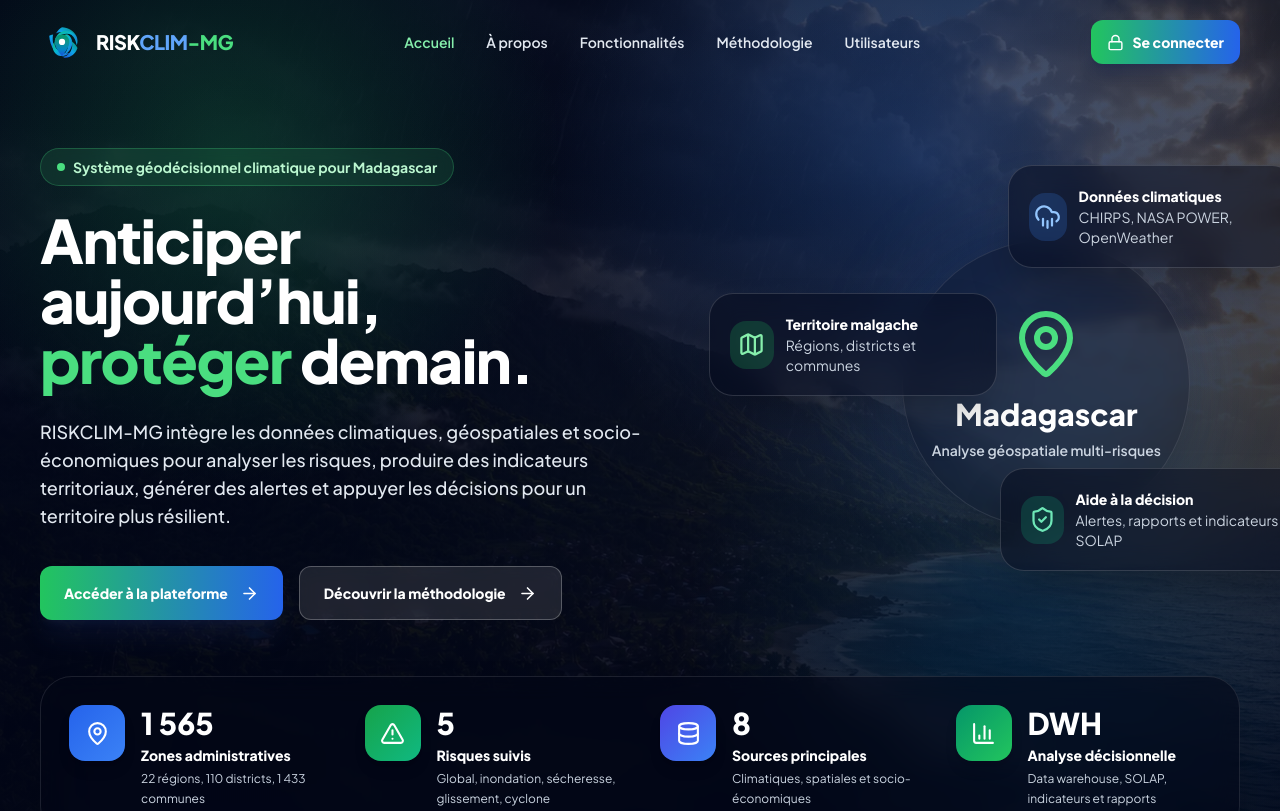
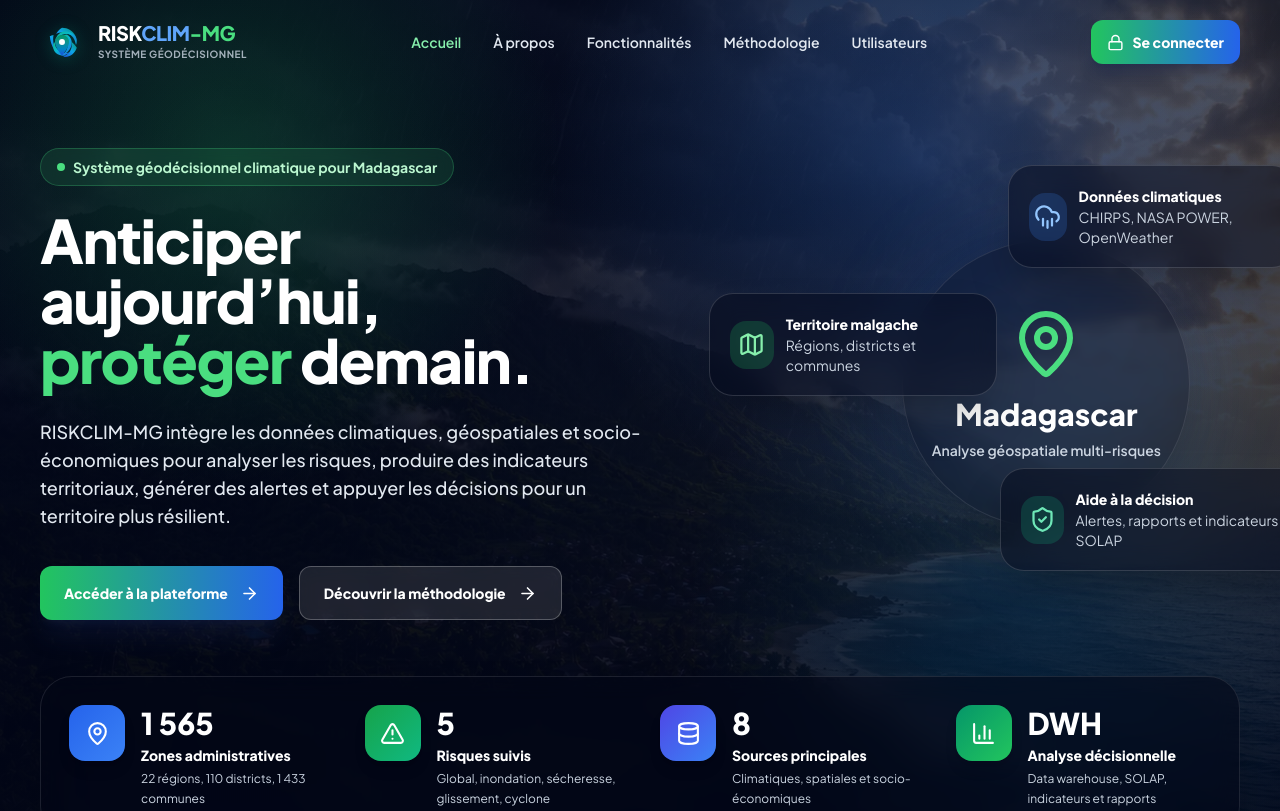
Before and after one commit to anjaranirina-omega/madagascar-geo-decision-system, a React (Vite) app in the folder frontend/: page / in a window 1280 px wide. Shown: the top 811 px of the page. Built offline with nearby package versions, Linux system fonts and the light colour scheme; no server answers.

Commit message:
refactor(ui): harmonize logo badges, typography, and eliminate box borders across home, login, and sidebar
Co-authored-by: arena-agent <297053741+arena-agent@users.noreply.github.com>

```diff
--- a/frontend/src/modules/auth/pages/LoginPage.tsx
+++ b/frontend/src/modules/auth/pages/LoginPage.tsx
@@ -85,31 +85,31 @@ function getAuthErrorMessage(error: unknown) {
 }
 
 function LogoMark({ compact = false }: { compact?: boolean }) {
+  if (compact) {
+    return (
+      <div className="flex h-16 w-16 items-center justify-center rounded-2xl bg-gradient-to-tr from-emerald-500/10 via-cyan-500/10 to-blue-500/10 border border-emerald-500/20 shadow-sm">
+        <LogoIcon size={40} />
+      </div>
+    );
+  }
+
   return (
     <div className="flex items-center gap-4">
-      <div
-        className={
-          compact
-            ? 'flex h-16 w-16 items-center justify-center rounded-2xl bg-slate-900/80 p-2 shadow-xl shadow-blue-900/20 ring-1 ring-white/10'
-            : 'relative flex h-24 w-24 items-center justify-center'
-        }
-      >
-        <LogoIcon size={compact ? 52 : 92} />
+      <div className="relative flex h-16 w-16 shrink-0 items-center justify-center rounded-2xl bg-slate-900/40 p-1.5 shadow-2xl ring-1 ring-white/15 backdrop-blur-md">
+        <LogoIcon size={48} />
       </div>
 
-      {!compact && (
       <div>
-          <div className="text-5xl font-black tracking-tight">
+        <div className="text-3xl font-black tracking-tight sm:text-4xl leading-tight">
           <span className="text-white">RISK</span>
           <span className="text-blue-400">CLIM</span>
           <span className="text-green-400">-MG</span>
         </div>
-          <div className="mt-4 max-w-md text-lg font-extrabold uppercase leading-7 tracking-wide text-white">
+        <div className="mt-1 text-xs font-bold uppercase tracking-wider text-emerald-300/90">
           Système d’aide à la décision climatique géospatialisé
         </div>
-          <div className="mt-7 h-1.5 w-24 rounded-full bg-gradient-to-r from-blue-400 to-green-400" />
+        <div className="mt-2.5 h-1 w-16 rounded-full bg-gradient-to-r from-green-400 via-cyan-400 to-blue-500" />
       </div>
-      )}
     </div>
   );
 }
--- a/frontend/src/modules/public/pages/HomePage.tsx
+++ b/frontend/src/modules/public/pages/HomePage.tsx
@@ -22,15 +22,20 @@ import LogoIcon from '../../../shared/components/LogoIcon';
 
 function LogoMark() {
   return (
-    <Link to="/" className="flex items-center gap-3" aria-label="Accueil RISKCLIM-MG">
-      <div className="relative flex h-11 w-11 items-center justify-center">
-        <LogoIcon size={42} />
+    <Link to="/" className="group flex items-center gap-3.5" aria-label="Accueil RISKCLIM-MG">
+      <div className="relative flex h-11 w-11 shrink-0 items-center justify-center">
+        <LogoIcon size={40} className="transition group-hover:scale-105 drop-shadow-[0_2px_8px_rgba(0,196,159,0.25)]" />
       </div>
 
-      <div className="text-xl font-black tracking-tight">
-        <span className="text-white">RISK</span>
-        <span className="text-blue-400">CLIM</span>
-        <span className="text-green-400">-MG</span>
+      <div className="flex flex-col">
+        <div className="text-xl font-black tracking-tight leading-none">
+          <span className="text-white">RISK</span>
+          <span className="text-blue-400">CLIM</span>
+          <span className="text-green-400">-MG</span>
+        </div>
+        <span className="text-[10px] font-bold uppercase tracking-wider text-slate-300/80 mt-1">
+          Système Géodécisionnel
+        </span>
       </div>
     </Link>
   );
--- a/frontend/src/shared/layouts/MainLayout.tsx
+++ b/frontend/src/shared/layouts/MainLayout.tsx
@@ -281,17 +281,18 @@ export default function MainLayout() {
         <div className="relative z-10 flex h-full flex-col px-4 py-5">
           <div className="mb-8 flex items-center justify-between gap-3 px-2">
             <div className="flex min-w-0 items-center gap-3">
-              <div className="flex h-12 w-12 shrink-0 items-center justify-center rounded-2xl bg-slate-900/80 p-1 shadow-lg shadow-blue-950/30 ring-1 ring-white/10">
-                <LogoIcon size={38} />
+              <div className="flex h-11 w-11 shrink-0 items-center justify-center rounded-2xl bg-slate-900/60 p-1 shadow-md ring-1 ring-white/10 backdrop-blur-sm">
+                <LogoIcon size={34} />
               </div>
 
               {!sidebarCollapsed && (
                 <div className={sidebarCollapsed ? "hidden" : "min-w-0"}>
-                  <div className="truncate text-xl font-black tracking-tight">
-                    RISK<span className="text-blue-400">CLIM</span>
+                  <div className="truncate text-lg font-black tracking-tight leading-tight">
+                    <span className="text-white">RISK</span>
+                    <span className="text-blue-400">CLIM</span>
                     <span className="text-green-400">-MG</span>
                   </div>
-                  <div className="text-xs font-medium text-slate-300">
+                  <div className="text-[11px] font-semibold text-slate-300">
                     Géodécisionnel
                   </div>
                 </div>
```
Lines whose indentation alone changed are shown as unchanged.
